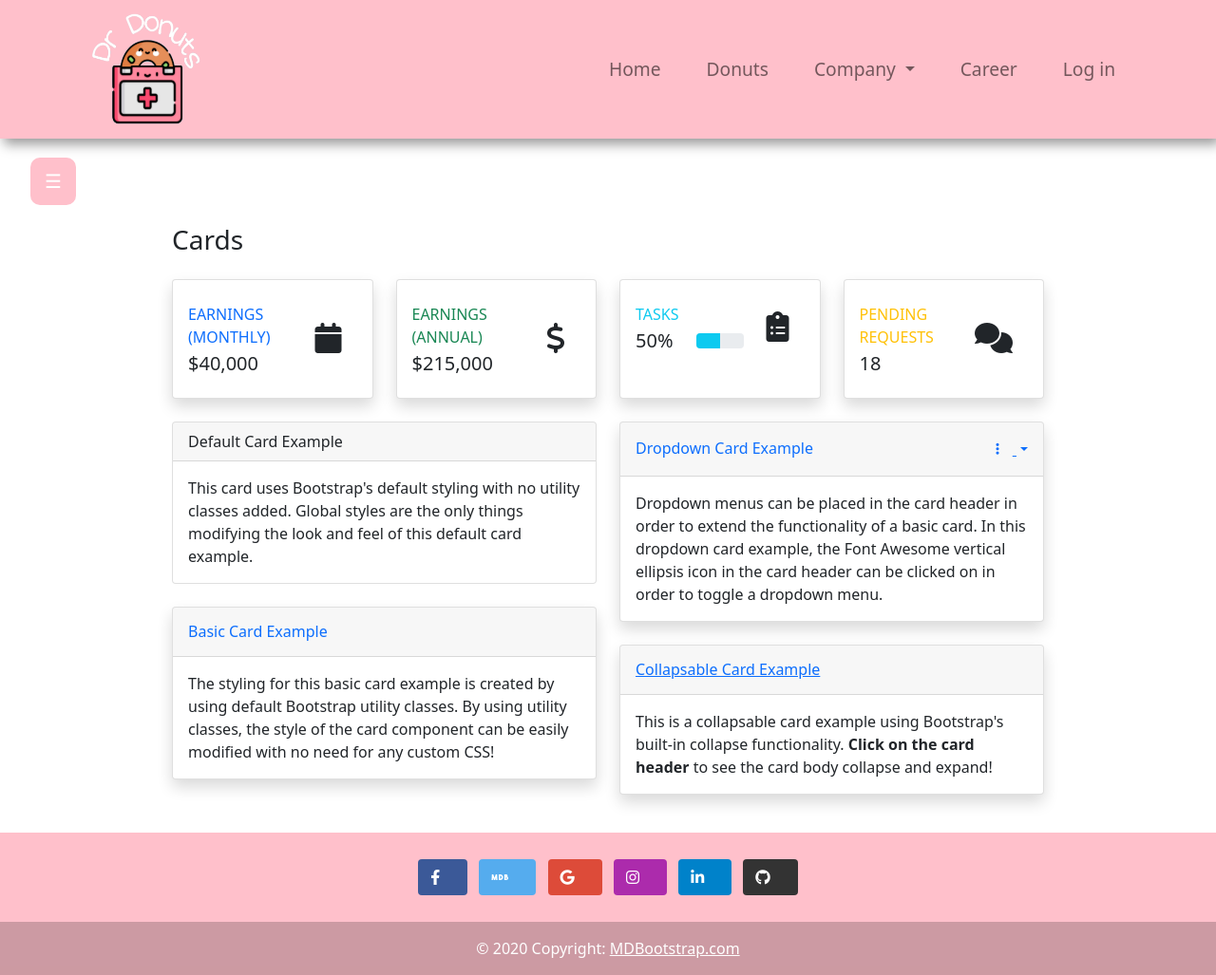
After one commit to pupuduck/AppDevelopmentProject, a Flask app: page /usersOverview in a window 1280 px wide. The commit adds this page. Shown: the whole page at 95% size. Run offline with Flask 2, Linux system fonts and the light colour scheme; some libraries are stand-ins or nearby versions.

Commit message:
add usermanage

```diff
--- a/Templates/admin.html
+++ b/Templates/admin.html
@@ -10,7 +10,7 @@
 <!--  <a href="/retrieveResumes">View job applications</a>-->
   <a href="/createJobPositions"><i class="fa-solid fa-broom"></i>Job positions</a>
 <!--  <a href="/retrieveJobPositions">View job positions</a>-->
-  <a href="/retrieveUsers"><i class="fa-solid fa-users"></i>User management</a>
+  <a href="/usersOverview"><i class="fa-solid fa-users"></i>User management</a>
   <a href="/createProducts"><i class="fa-solid fa-warehouse"></i>Inventory</a>
 <!--  <a href="/retrieveProducts">View Products</a>-->
 </div>
--- a/Templates/updateResumes.html
+++ b/Templates/updateResumes.html
@@ -36,5 +36,6 @@
   </div>
   <input type="submit" value="Submit"  class="btn btn-primary"/>
 </form>
+
 {% block content %}
 {% endblock %}
--- /dev/null
+++ b/Templates/usersOverview.html
@@ -0,0 +1,201 @@
+{% extends "base.html" %}
+{% block title %}Dr. Donuts{% endblock %}
+
+{% block content %}
+<link rel="stylesheet" href="../static/css/sidebar.css">
+<div id="mySidebar" class="sidebar">
+  <a href="javascript:void(0)" class="closebtn" onclick="closeNav()">&times;</a>
+  <a href=""><i class="fa-solid fa-table-columns"></i>Dashboard</a>
+  <a href="/retrieveMessages"><i class="fa-solid fa-envelope"></i>Messages</a>
+<!--  <a href="/retrieveResumes">View job applications</a>-->
+  <a href="/createJobPositions"><i class="fa-solid fa-broom"></i>Job positions</a>
+<!--  <a href="/retrieveJobPositions">View job positions</a>-->
+  <a href="/retrieveUsers"><i class="fa-solid fa-users"></i>User management</a>
+  <a href="/createProducts"><i class="fa-solid fa-warehouse"></i>Inventory</a>
+<!--  <a href="/retrieveProducts">View Products</a>-->
+</div>
+
+<div id="main">
+  <button class="openbtn" onclick="openNav()">&#9776;</button>
+
+</div>
+ <!-- Begin Page Content -->
+                <div class="container-fluid w-75">
+
+                    <!-- Page Heading -->
+                    <div class="d-sm-flex align-items-center justify-content-between mb-4">
+                        <h1 class="h3 mb-0 text-gray-800">Cards</h1>
+                    </div>
+
+                    <div class="row">
+
+                        <!-- Earnings (Monthly) Card Example -->
+                        <div class="col-xl-3 col-md-6 mb-4">
+                            <div class="card border-left-primary shadow h-100 py-2">
+                                <div class="card-body">
+                                    <div class="row no-gutters align-items-center">
+                                        <div class="col mr-2">
+                                            <div class="text-xs font-weight-bold text-primary text-uppercase mb-1">
+                                                Earnings (Monthly)</div>
+                                            <div class="h5 mb-0 font-weight-bold text-gray-800">$40,000</div>
+                                        </div>
+                                        <div class="col-auto">
+                                            <i class="fas fa-calendar fa-2x text-gray-300"></i>
+                                        </div>
+                                    </div>
+                                </div>
+                            </div>
+                        </div>
+
+                        <!-- Earnings (Annual) Card Example -->
+                        <div class="col-xl-3 col-md-6 mb-4">
+                            <div class="card border-left-success shadow h-100 py-2">
+                                <div class="card-body">
+                                    <div class="row no-gutters align-items-center">
+                                        <div class="col mr-2">
+                                            <div class="text-xs font-weight-bold text-success text-uppercase mb-1">
+                                                Earnings (Annual)</div>
+                                            <div class="h5 mb-0 font-weight-bold text-gray-800">$215,000</div>
+                                        </div>
+                                        <div class="col-auto">
+                                            <i class="fas fa-dollar-sign fa-2x text-gray-300"></i>
+                                        </div>
+                                    </div>
+                                </div>
+                            </div>
+                        </div>
+
+                        <!-- Tasks Card Example -->
+                        <div class="col-xl-3 col-md-6 mb-4">
+                            <div class="card border-left-info shadow h-100 py-2">
+                                <div class="card-body">
+                                    <div class="row no-gutters align-items-center">
+                                        <div class="col mr-2">
+                                            <div class="text-xs font-weight-bold text-info text-uppercase mb-1">Tasks
+                                            </div>
+                                            <div class="row no-gutters align-items-center">
+                                                <div class="col-auto">
+                                                    <div class="h5 mb-0 mr-3 font-weight-bold text-gray-800">50%</div>
+                                                </div>
+                                                <div class="col">
+                                                    <div class="progress progress-sm mr-2">
+                                                        <div class="progress-bar bg-info" role="progressbar"
+                                                            style="width: 50%" aria-valuenow="50" aria-valuemin="0"
+                                                            aria-valuemax="100"></div>
+                                                    </div>
+                                                </div>
+                                            </div>
+                                        </div>
+                                        <div class="col-auto">
+                                            <i class="fas fa-clipboard-list fa-2x text-gray-300"></i>
+                                        </div>
+                                    </div>
+                                </div>
+                            </div>
+                        </div>
+
+                        <!-- Pending Requests Card Example -->
+                        <div class="col-xl-3 col-md-6 mb-4">
+                            <div class="card border-left-warning shadow h-100 py-2">
+                                <div class="card-body">
+                                    <div class="row no-gutters align-items-center">
+                                        <div class="col mr-2">
+                                            <div class="text-xs font-weight-bold text-warning text-uppercase mb-1">
+                                                Pending Requests</div>
+                                            <div class="h5 mb-0 font-weight-bold text-gray-800">18</div>
+                                        </div>
+                                        <div class="col-auto">
+                                            <i class="fas fa-comments fa-2x text-gray-300"></i>
+                                        </div>
+                                    </div>
+                                </div>
+                            </div>
+                        </div>
+                    </div>
+
+                    <div class="row">
+
+                        <div class="col-lg-6">
+
+                            <!-- Default Card Example -->
+                            <div class="card mb-4">
+                                <div class="card-header">
+                                    Default Card Example
+                                </div>
+                                <div class="card-body">
+                                    This card uses Bootstrap's default styling with no utility classes added. Global
+                                    styles are the only things modifying the look and feel of this default card example.
+                                </div>
+                            </div>
+
+                            <!-- Basic Card Example -->
+                            <div class="card shadow mb-4">
+                                <div class="card-header py-3">
+                                    <h6 class="m-0 font-weight-bold text-primary">Basic Card Example</h6>
+                                </div>
+                                <div class="card-body">
+                                    The styling for this basic card example is created by using default Bootstrap
+                                    utility classes. By using utility classes, the style of the card component can be
+                                    easily modified with no need for any custom CSS!
+                                </div>
+                            </div>
+
+                        </div>
+
+                        <div class="col-lg-6">
+
+                            <!-- Dropdown Card Example -->
+                            <div class="card shadow mb-4">
+                                <!-- Card Header - Dropdown -->
+                                <div
+                                    class="card-header py-3 d-flex flex-row align-items-center justify-content-between">
+                                    <h6 class="m-0 font-weight-bold text-primary">Dropdown Card Example</h6>
+                                    <div class="dropdown no-arrow">
+                                        <a class="dropdown-toggle" href="#" role="button" id="dropdownMenuLink"
+                                            data-toggle="dropdown" aria-haspopup="true" aria-expanded="false">
+                                            <i class="fas fa-ellipsis-v fa-sm fa-fw text-gray-400"></i>
+                                        </a>
+                                        <div class="dropdown-menu dropdown-menu-right shadow animated--fade-in"
+                                            aria-labelledby="dropdownMenuLink">
+                                            <div class="dropdown-header">Dropdown Header:</div>
+                                            <a class="dropdown-item" href="#">Action</a>
+                                            <a class="dropdown-item" href="#">Another action</a>
+                                            <div class="dropdown-divider"></div>
+                                            <a class="dropdown-item" href="#">Something else here</a>
+                                        </div>
+                                    </div>
+                                </div>
+                                <!-- Card Body -->
+                                <div class="card-body">
+                                    Dropdown menus can be placed in the card header in order to extend the functionality
+                                    of a basic card. In this dropdown card example, the Font Awesome vertical ellipsis
+                                    icon in the card header can be clicked on in order to toggle a dropdown menu.
+                                </div>
+                            </div>
+
+                            <!-- Collapsable Card Example -->
+                            <div class="card shadow mb-4">
+                                <!-- Card Header - Accordion -->
+                                <a href="#collapseCardExample" class="d-block card-header py-3" data-toggle="collapse"
+                                    role="button" aria-expanded="true" aria-controls="collapseCardExample">
+                                    <h6 class="m-0 font-weight-bold text-primary">Collapsable Card Example</h6>
+                                </a>
+                                <!-- Card Content - Collapse -->
+                                <div class="collapse show" id="collapseCardExample">
+                                    <div class="card-body">
+                                        This is a collapsable card example using Bootstrap's built-in collapse
+                                        functionality. <strong>Click on the card header</strong> to see the card body
+                                        collapse and expand!
+                                    </div>
+                                </div>
+                            </div>
+
+                        </div>
+
+                    </div>
+
+                </div>
+                <!-- /.container-fluid -->
+            <!-- End of Main Content -->
+<script src="../static/javascript/sidebar.js"></script>
+{% endblock %}
--- a/main.py
+++ b/main.py
@@ -406,6 +406,11 @@ def retrieve_users():
         print(f"unknown error occurred as {ex}")
 
     return render_template('retrieveUsers.html', count=len(users_list), users_list=users_list)
+
+
+@app.route('/usersOverview')
+def users_overview():
+    return render_template('usersOverview.html')
 
 
 @app.route('/deleteUsers/<int:id>', methods=['POST'])
```
